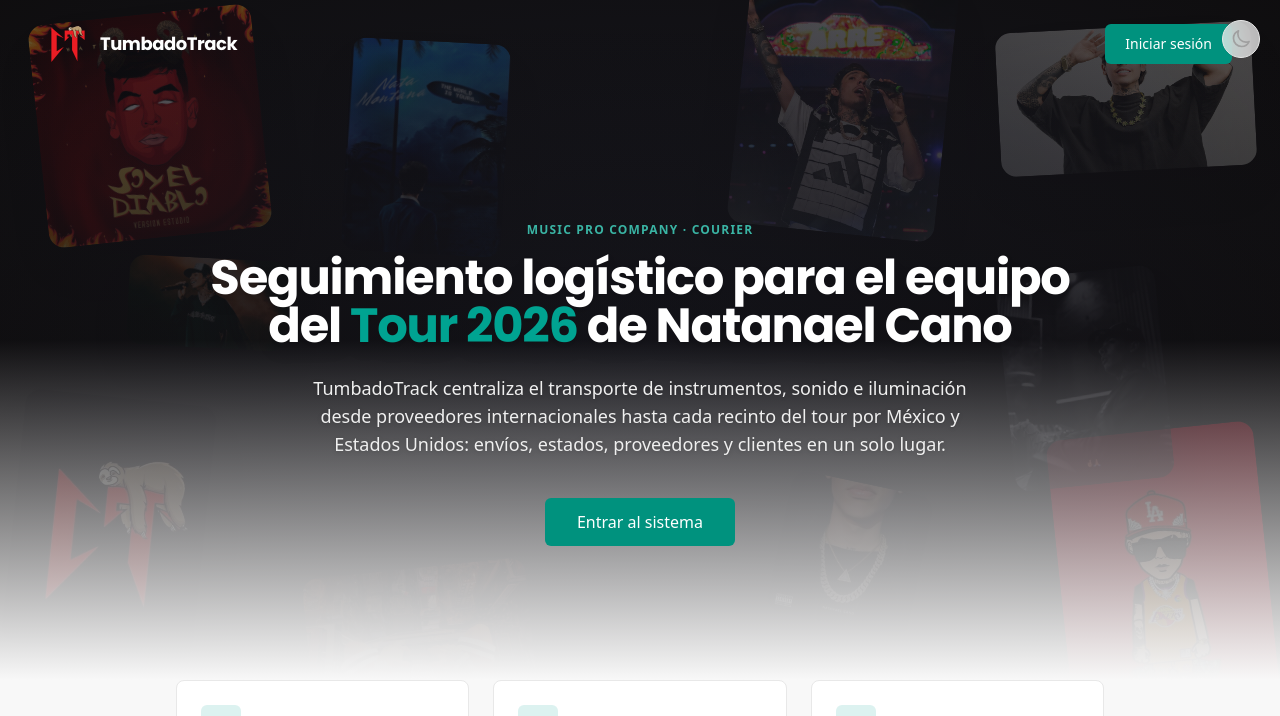
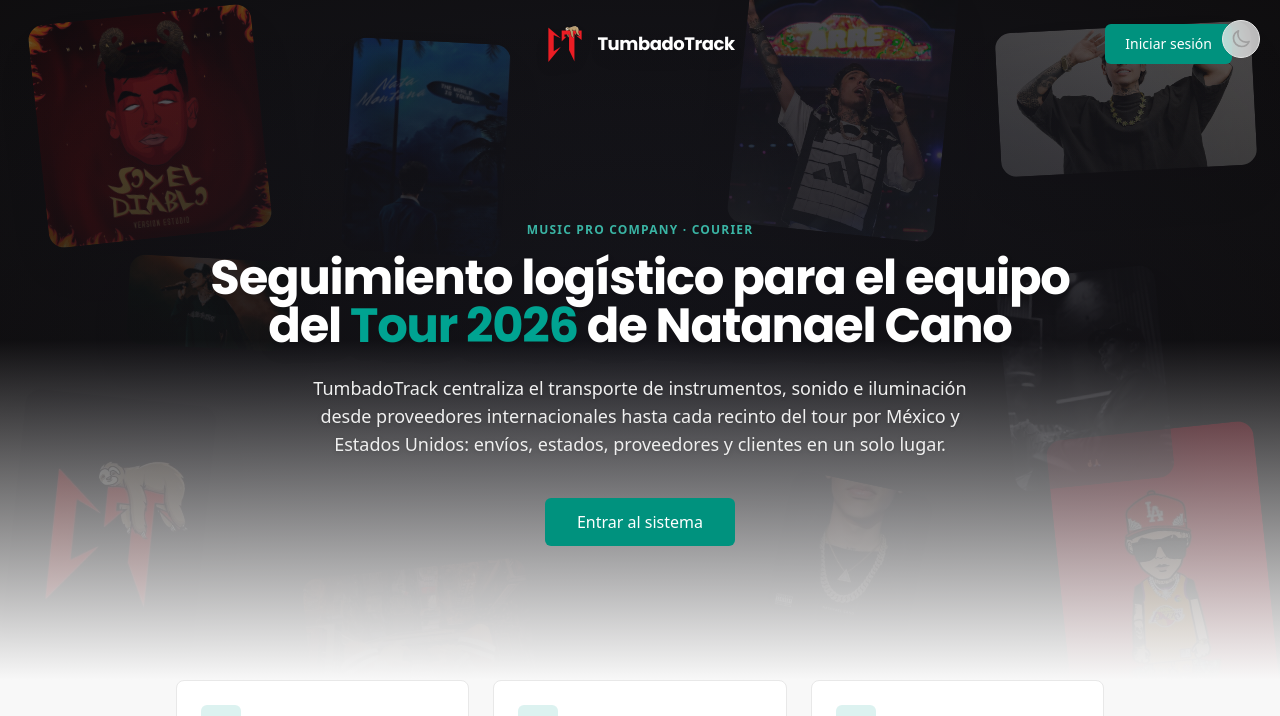
Before and after one commit to Danieel17/TumbadoTrack, a Django app: page / in a window 1280 px wide. Shown: the top 716 px of the page. Run offline with Django 5.2, Linux system fonts and the light colour scheme; some libraries are stand-ins or nearby versions.

Commit message:
Landing: logo centrado sobre zona sin fotos; sidebar: logo enlaza al dashboard
- El logo/nombre del header de la landing se mueve al centro, donde el
  degradado oscurece más y no hay fotos del collage encima, para que
  siempre se lea bien sin importar qué imágenes caigan en las esquinas.
- El logo del sidebar ahora es un link al dashboard, para volver al
  menú principal desde cualquier sección (Envíos, Proveedores, etc.).

```diff
--- a/courier/templates/courier/base.html
+++ b/courier/templates/courier/base.html
@@ -89,13 +89,14 @@
 
     <!-- Sidebar -->
     <aside id="sidebar" class="w-64 shrink-0 bg-white border-r border-stone-200 dark:bg-stone-800 dark:border-stone-700 flex flex-col transition-all duration-200">
-        <div class="px-5 py-5 border-b border-stone-200 dark:border-stone-700 flex items-center gap-3">
+        <a href="{% url 'courier:dashboard' %}"
+           class="px-5 py-5 border-b border-stone-200 dark:border-stone-700 flex items-center gap-3 hover:bg-stone-50 dark:hover:bg-stone-700/40 transition-colors">
             <img src="{% static 'courier/img/logo.png' %}" alt="TumbadoTrack" class="h-10 w-10 object-contain shrink-0">
             <div class="sidebar-label min-w-0">
                 <p class="font-brand text-lg font-bold tracking-tight text-teal-700 dark:text-teal-300 leading-tight truncate">TumbadoTrack</p>
                 <p class="text-[11px] text-stone-500 dark:text-stone-400 truncate">Music Pro Company · Courier</p>
             </div>
-        </div>
+        </a>
 
         <div class="px-3 pt-3">
             <button id="sidebar-toggle" type="button"
--- a/courier/templates/courier/landing.html
+++ b/courier/templates/courier/landing.html
@@ -85,14 +85,15 @@
         <div class="absolute inset-0" style="background: radial-gradient(ellipse at center, rgba(23,24,33,0.92) 0%, rgba(23,24,33,0.55) 60%, rgba(23,24,33,0.25) 100%);"></div>
         <div class="absolute inset-0 bg-gradient-to-b from-transparent via-stone-950/30 to-stone-50 dark:to-stone-900"></div>
 
-        <!-- Header -->
-        <header class="relative px-6 sm:px-12 py-6 flex items-center justify-between">
-            <div class="flex items-center gap-3">
-                <img src="{% static 'courier/img/logo.png' %}" alt="TumbadoTrack" class="h-10 w-10 object-contain">
-                <span class="font-brand text-lg font-bold tracking-tight text-white">TumbadoTrack</span>
+        <!-- Header: logo y nombre centrados (única zona sin fotos del collage) -->
+        <header class="relative px-6 sm:px-12 py-6 grid grid-cols-[1fr_auto_1fr] items-center">
+            <div></div>
+            <div class="flex items-center gap-3 justify-self-center">
+                <img src="{% static 'courier/img/logo.png' %}" alt="TumbadoTrack" class="h-10 w-10 object-contain drop-shadow-lg">
+                <span class="font-brand text-lg font-bold tracking-tight text-white drop-shadow-lg">TumbadoTrack</span>
             </div>
             <a href="{% url 'courier:login' %}"
-               class="bg-teal-500 hover:bg-teal-600 text-white font-medium text-sm rounded-md px-5 py-2.5 transition-colors">
+               class="justify-self-end bg-teal-500 hover:bg-teal-600 text-white font-medium text-sm rounded-md px-5 py-2.5 transition-colors">
                 Iniciar sesión
             </a>
         </header>
```
